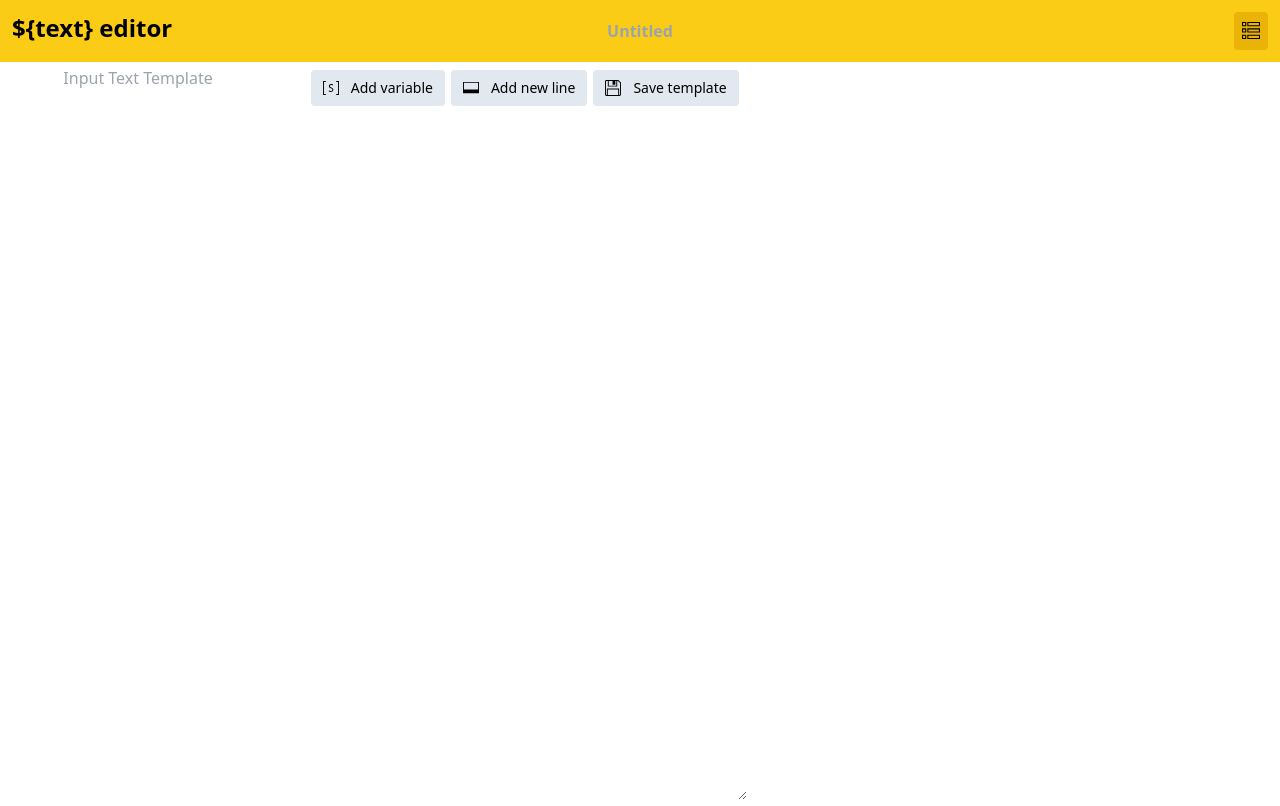
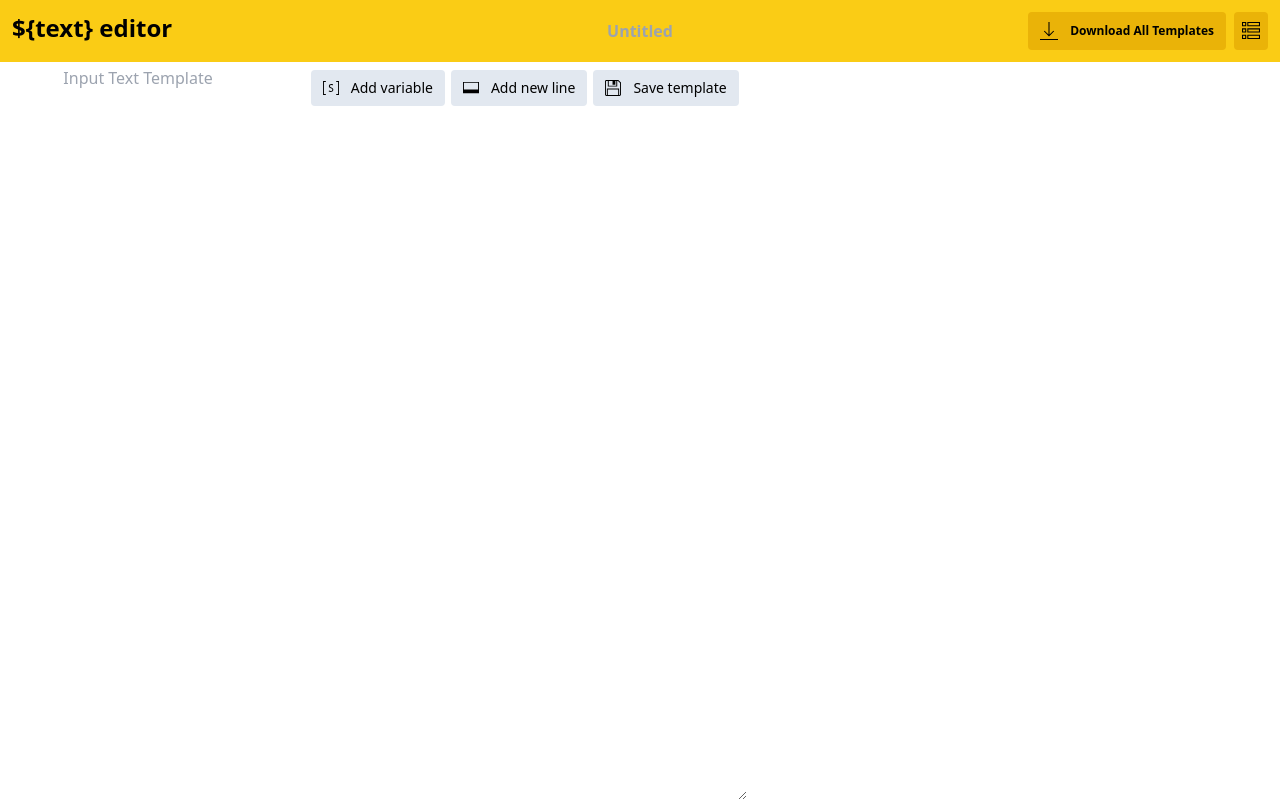
Before and after one commit to gtoshinakano/web-template-string, a React (Vite) app: page / in a window 1280 px wide. Built offline with nearby package versions, Linux system fonts and the light colour scheme.

Commit message:
feat: backup all saved templates

```diff
--- a/src/NavMenu.tsx
+++ b/src/NavMenu.tsx
@@ -16,6 +16,6 @@ export const NavMenu = () => {
         placeholder="Untitled"
       />
     </div>
-    <div className="w-1/3 p-3 font font-semibold text-right"><SavedTemplatesDrawer /></div>
+    <div className="w-1/3 p-3 font font-semibold text-right flex gap-2 justify-end"><SavedTemplatesDrawer /></div>
   </nav>
 }
--- a/src/SavedTemplatesDrawer.tsx
+++ b/src/SavedTemplatesDrawer.tsx
@@ -1,5 +1,5 @@
 import { useState, useEffect } from "react";
-import { TfiViewListAlt, TfiClose, TfiTrash } from "react-icons/tfi";
+import { TfiViewListAlt, TfiClose, TfiTrash, TfiDownload } from "react-icons/tfi";
 import {
   getTemplateTitle,
   useSavedTemplateStore,
@@ -23,10 +23,29 @@ export const SavedTemplatesDrawer = () => {
     setIsOpen(false)
   }
 
+  const handleDownloadTemplates = () => {
+    for(const [key, value] of Object.entries(savedTemplates)){
+      const blob = new Blob([value], { type: "text/plain" });
+      const url = URL.createObjectURL(blob);
+      const link = document.createElement("a");
+      link.href = url;
+      link.download = `${key}.txt`;
+      link.click();
+      URL.revokeObjectURL(url);
+    }
+  }
+
   return (
     <>
       <button
-        className="px-2 py-2.5 bg-yellow-500 text-lg rounded"
+        className="px-3 py-2.5 bg-yellow-500 text-lg rounded flex gap-3"
+        onClick={() => handleDownloadTemplates()}
+      >
+        <TfiDownload />
+        <span className="text-xs my-auto">Download All Templates</span>
+      </button>
+      <button
+        className="px-2 py-2.5 bg-yellow-500 text-lg rounded aspect square"
         onClick={() => setIsOpen(!isOpen)}
       >
         <TfiViewListAlt />
```
